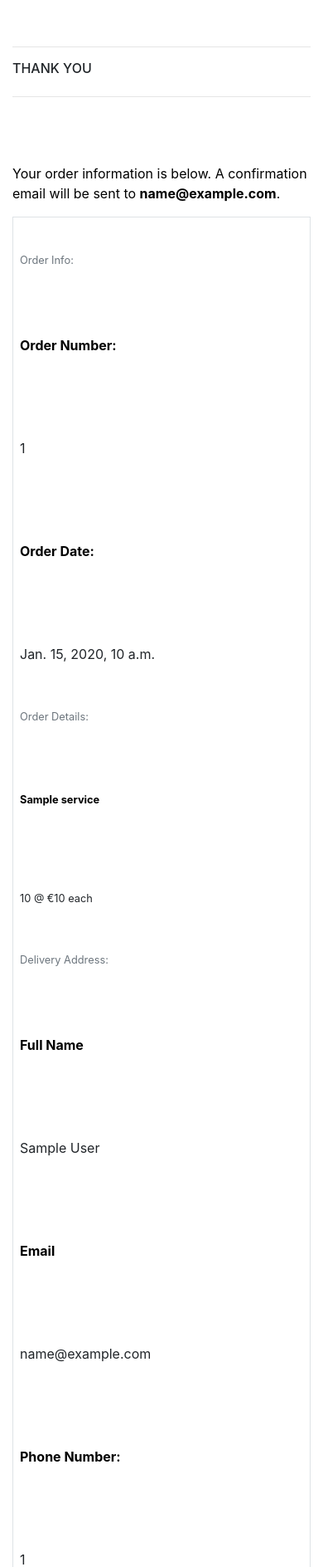
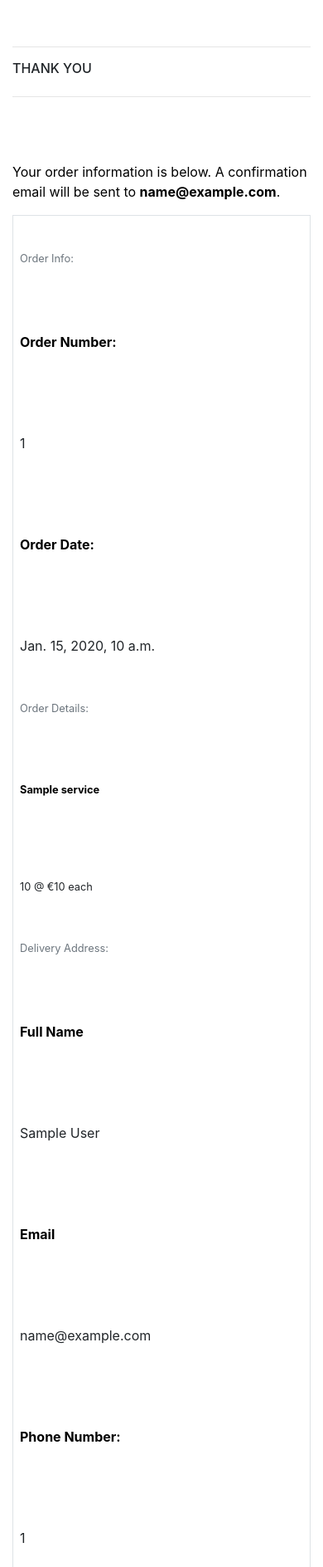
Before and after one commit to dhakal79/Portfolio-project-MS5, a Django app: template checkout/templates/checkout/checkout_success.html in a window 390 px wide. Shown: the part 136-2024 px from the top of the page at 83% size. Run offline with Django 3.2, Linux system fonts and the light colour scheme; the template is opened without the code that fills it: most values are stand-ins (such as "Sample title", 1, 10 or a date in 2020); some libraries are stand-ins or nearby versions.

Commit message:
add css style

```diff
--- a/static/css/style.css
+++ b/static/css/style.css
@@ -437,6 +437,6 @@ input[type=text], input[type=email], textarea {
 }
 
 p{
-    margin-top: 80px;
+    margin-top: 78px;
 }
   }
```
